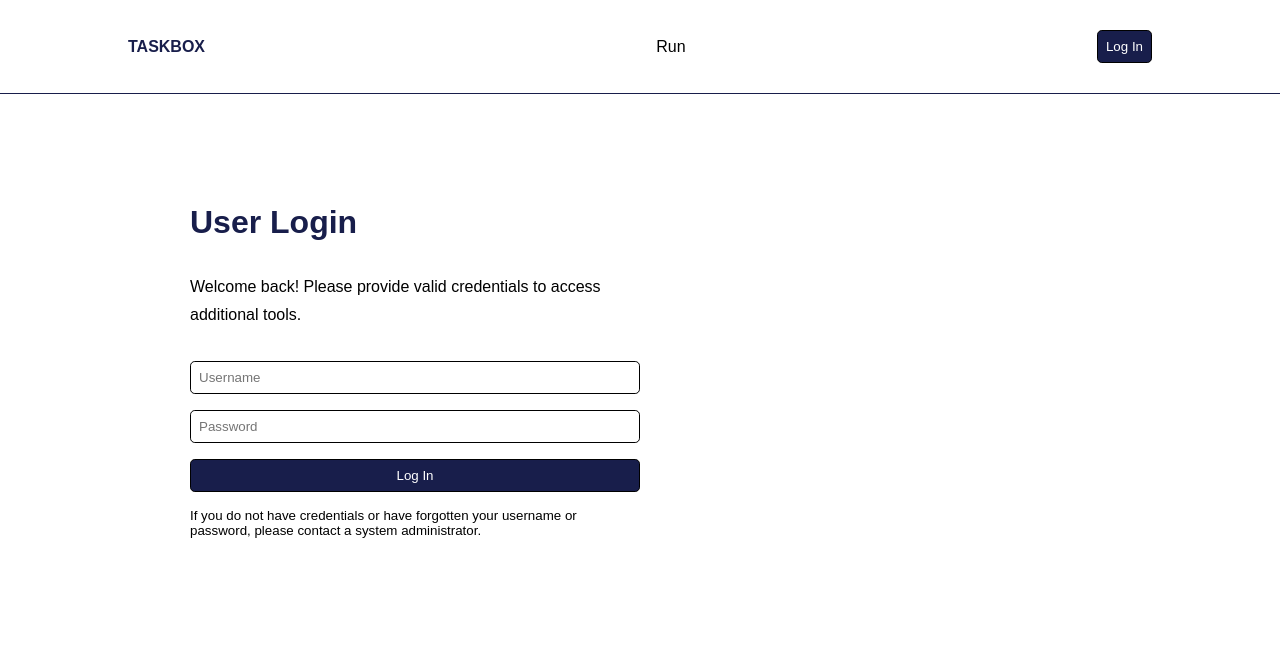
After one commit to mcpcpc/taskbox, a Flask app: page /auth/login in a window 1280 px wide. The commit adds this page. Shown: the top 647 px of the page. Run offline with Flask 2, Linux system fonts and the light colour scheme.

Commit message:
Feature Style (#9)
Co-authored-by: Michael Czigler <contact@mcpcpc.com>

```diff
--- a/setup.cfg
+++ b/setup.cfg
@@ -1,6 +1,6 @@
 [metadata]
 name = taskbox
-version = 0.0.6
+version = 0.0.7
 url = https://github.com/mcpcpc/taskbox
 project_urls =
     Donate = https://www.paypal.me/mcpcpc/usd5
--- /dev/null
+++ b/taskbox/auth.py
@@ -0,0 +1,102 @@
+from functools import wraps
+
+from flask import Blueprint
+from flask import flash
+from flask import g
+from flask import redirect
+from flask import render_template
+from flask import request
+from flask import session
+from flask import url_for
+from werkzeug.security import check_password_hash
+from werkzeug.security import generate_password_hash
+
+from taskbox.db import get_db
+
+auth = Blueprint("auth", __name__)
+
+
+def login_required(view):
+    """View decorator that redirects anonymous users to the login page."""
+
+    @wraps(view)
+    def wrapped_view(**kwargs):
+        if g.user is None:
+            return redirect(url_for("auth.login"))
+        return view(**kwargs)
+
+    return wrapped_view
+
+
+@auth.before_app_request
+def load_logged_in_user():
+    """If a user id is stored in the session, load the user object from
+    the database into ``g.user``."""
+    user_id = session.get("user_id")
+    if user_id is None:
+        g.user = None
+    else:
+        g.user = (
+            get_db().execute("SELECT * FROM users WHERE id = ?", (user_id,)).fetchone()
+        )
+
+
+@auth.route("/auth/register", methods=("GET", "POST"))
+def register():
+    """Register a new user.
+
+    Validates that the username is not already taken. Hashes the
+    password for security.
+    """
+    if request.method == "POST":
+        username = request.form["username"]
+        password = request.form["password"]
+        error = None
+        if not username:
+            error = "Username is required."
+        elif not password:
+            error = "Password is required."
+        if error is None:
+            try:
+                db = get_db()
+                db.execute(
+                    "INSERT INTO users (username, password) VALUES (?, ?)",
+                    (username, generate_password_hash(password)),
+                )
+                db.commit()
+            except db.IntegrityError:
+                error = f"User {username} is already registered."
+            else:
+                return redirect(url_for("auth.login"))
+        flash(error)
+    return render_template("register.html")
+
+
+@auth.route("/auth/login", methods=("GET", "POST"))
+def login():
+    """Log in a registered user by adding the user id to the session."""
+    if request.method == "POST":
+        username = request.form["username"]
+        password = request.form["password"]
+        db = get_db()
+        error = None
+        user = db.execute(
+            "SELECT * FROM users WHERE username = ?", (username,)
+        ).fetchone()
+        if user is None:
+            error = "Incorrect username or password."
+        elif not check_password_hash(user["password"], password):
+            error = "Incorrect username or password."
+        if error is None:
+            session.clear()
+            session["user_id"] = user["id"]
+            return redirect(url_for("index"))
+        flash(error)
+    return render_template("login.html")
+
+
+@auth.route("/auth/logout")
+def logout():
+    """Clear the current session, including the stored user id."""
+    session.clear()
+    return redirect(url_for("index"))
--- a/taskbox/runner.py
+++ b/taskbox/run.py
@@ -1,7 +1,7 @@
 #!/usr/bin/env python
 # -*- coding: utf-8 -*-
 
-from subprocess import run
+from subprocess import run as subprocess_run
 from subprocess import PIPE
 
 from flask import Blueprint
@@ -13,19 +13,19 @@ from flask import url_for
 
 from taskbox.db import get_db
 
-runner = Blueprint("runner", __name__)
+run = Blueprint("run", __name__)
 
 
-@runner.get("/")
+@run.get("/")
 def index():
     tasks_v = get_db().execute("select * from tasks_v").fetchall()
-    return render_template("index.html", tasks_v=tasks_v)
+    return render_template("run.html", tasks_v=tasks_v)
 
 
-@runner.get("/run/<int:id>")
+@run.get("/run/<int:id>")
 def run_task(id: int):
     task = get_db().execute("select * from tasks where id = ?", (id,)).fetchone()
     command = task["command"]
-    result = run(command.split(","), stdout=PIPE)
+    result = subprocess_run(command.split(","), stdout=PIPE)
     flash(result.stdout.decode())
-    return redirect(url_for("runner.index"))
+    return redirect(url_for("index"))
--- a/taskbox/static/site.css
+++ b/taskbox/static/site.css
@@ -7,10 +7,12 @@
 	--color-background: #FFFFFF;
 }
 
-body {
+* {
 	font-family: Arial, Helvetica, sans-serif;
 	background-color: var(--color-background);
 	color: var(--color-foreground);
+	border: 0;
+	margin: 0;
 }
 
 table {width: 100%}
@@ -18,49 +20,15 @@ table {width: 100%}
 th, td {
 	text-align: left;
 	border-bottom: 1px solid #ddd;
-}
-td a {
-	background-color: var(--color-secondary);
-	text-decoration: none;
-	text-transform: capitalize;
-	color: var(--color-background);
-	padding: 0.6em;
-	margin: 0.4em;
-	cursor: pointer;
-	font-size: 0.7em;
-	border-radius: 5px;
-	display: inline-block;
+	padding: 0.5em;
 }
 
-p {line-height: 1.5em}
+table td a {text-decoration: underline}
 
-header {
-  width:100%;
-  height: 70px;
-  display:block;
-  position: fixed;
-  top: 0;
-  left: 0;
-  padding-left: 20px;
-  border-bottom: 1px solid var(--color-foreground);
-  background-color: var(--color-secondary);
+p {
+	line-height: 1.75rem;
+	margin-bottom: 1rem;
 }
-
-h1 {
-  font-weight: 400;
-  font-size: 30px;
-  color: var(--color-background);
-  display: inline-block;
-  vertical-align: middle;
-}
-
-header img {
-  display: inline-block;
-  vertical-align:middle;
-  margin-right: 20px;
-}
-
-header a {text-decoration: none}
 
 main {
 	margin: 90px auto;
@@ -68,15 +36,78 @@ main {
 	max-width:900px;
 }
 
+header {
+	display: flex;
+	justify-content: space-between;
+	align-items: center;
+	text-decoration: none;
+	padding: 30px 10%;
+	border-bottom: 1px solid var(--color-secondary);
+}
+
+header ul {list-style: none}
+
+header ul li {
+	display: inline-block;
+	padding: 0 0.5rem;
+}
+
+header ul li a {transition: all 0.3s ease 0s}
+
+h1 {
+	font-size: 1em;
+	text-transform: uppercase;
+	font-weight: 800;
+	color: var(--color-secondary);
+}
+
+h2 {
+	font-size: 2em;
+	margin-bottom: 1em;
+	color: var(--color-secondary);
+}
+
+li, a, button {
+	font-weight: 500;
+	text-decoration: none;
+}
+
+form {
+	max-width:450px;
+	display: grid;
+	align-items: center;
+	grid-gap: calc(1rem * 1);
+}
+
+input, button {
+	border: 1px solid var(--color-foreground);
+	border-radius: calc(1rem * 0.3);
+	padding: calc(1rem * 0.5);
+}
+
+button {
+	background-color: var(--color-secondary);
+	color: var(--color-background);
+	cursor: pointer;
+}
+
+.twocol label {
+	grid-column-start: 1;
+	grid-column-end: 2;
+}
+
+.twocol input, .twocol button {
+	grid-column-start: 2;
+	grid-column-end: 3;
+}
+
 .flash {
-  padding: 1em;
-  background: var(--color-secondary-light);
+	padding: 1.5rem;
 	position: absolute;
-  z-index: 101;
 	bottom: 0;
 	left: 0;
 	right: 0;
-  overflow: hidden;
+	background: var(--color-secondary-light);
 	animation: hideAnimation 0s ease-in 3s;
 	animation-fill-mode: forwards;
 }
--- a/taskbox/templates/base.html
+++ b/taskbox/templates/base.html
@@ -11,10 +11,18 @@
 	</head>
 	<body>
 		<header>
-            <a href="/">
-              <img src="{{ url_for('static', filename='taskbox.png') }}" height="26px" />
-            </a>
-	    <h1>TaskBox | <strong>UX</strong></h1>
+			<a href="/"><h1>TaskBOX</h1></a>
+			<ul>
+				<li><a href="{{ url_for('index') }}">Run</a></li>
+			{% if session['user_id'] %}
+				<li><a href="{{ url_for('index') }}">Admin</a></li>
+			{% endif %}
+			</ul>
+			{% if session['user_id'] %}
+			<a href="{{ url_for('auth.logout') }}"><button>Log Out</button></a>
+			{% else %}
+			<a href="{{ url_for('auth.login') }}"><button>Log In</button></a>
+			{% endif %}
 		</header>
 		<main>
 			{% block main %}{% endblock %}
--- /dev/null
+++ b/taskbox/templates/login.html
@@ -0,0 +1,12 @@
+{% extends 'base.html' %}
+{% block title %}Login{% endblock %}
+{% block main %}
+<h2>User Login</h2>
+<form method="post">
+	<p>Welcome back! Please provide valid credentials to access additional tools.</p>
+	<input name="username" placeholder="Username" required>
+	<input name="password" placeholder="Password" type="password" required>
+	<button>Log In</button>
+	<small>If you do not have credentials or have forgotten your username or password, please contact a system administrator.</small>
+</form>
+{% endblock %}
--- a/taskbox/templates/index.html
+++ b/taskbox/templates/run.html
@@ -1,6 +1,8 @@
 {% extends 'base.html' %}
-{% block title %}UX{% endblock %}
+{% block title %}Run{% endblock %}
 {% block main %}
+
+<h2>Run Tasks</h2>
 
 <p>Connect the unit under test to the test box interface and press <em>verify</em>.</p>
 
@@ -19,7 +21,7 @@
             <td>{{ (tasks|first)["device_description"] }}</td>
 	    <td>
 	    {% for task in tasks %}
-		    <a href={{ url_for('runner.run_task', id=task['task_id']) }}>{{task.task_name}}</a>
+		    <a href={{ url_for('run.run_task', id=task['task_id']) }}>{{task.task_name}}</a>
             {% endfor %}
 	    </td>
         </tr>
```
Also changed, not shown: taskbox/__init__.py (+6 -5 lines), taskbox/templates/register.html (added, +12 -0 lines), tests/preload.sql (+1 -0 lines), tests/test_auth.py (added, +88 -0 lines), taskbox/static/taskbox.png (deleted). Lines whose indentation alone changed are shown as unchanged.
